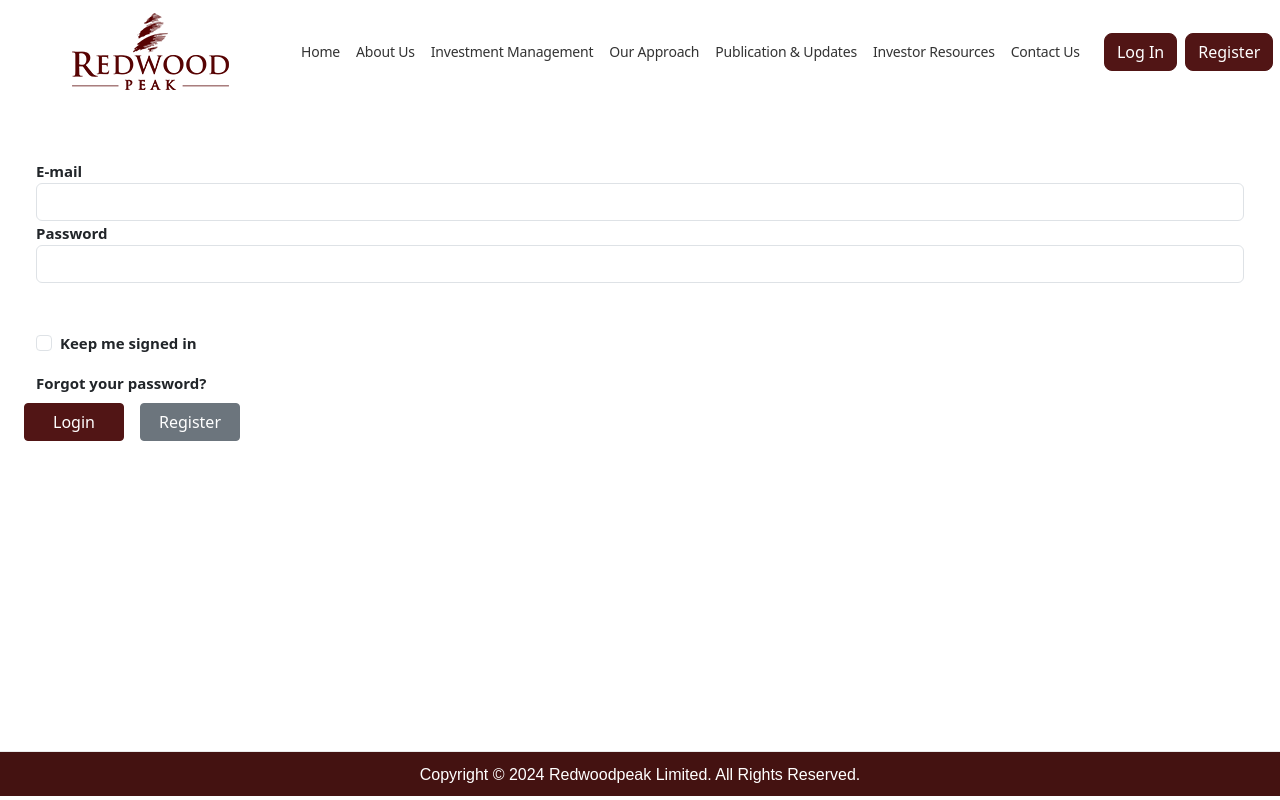
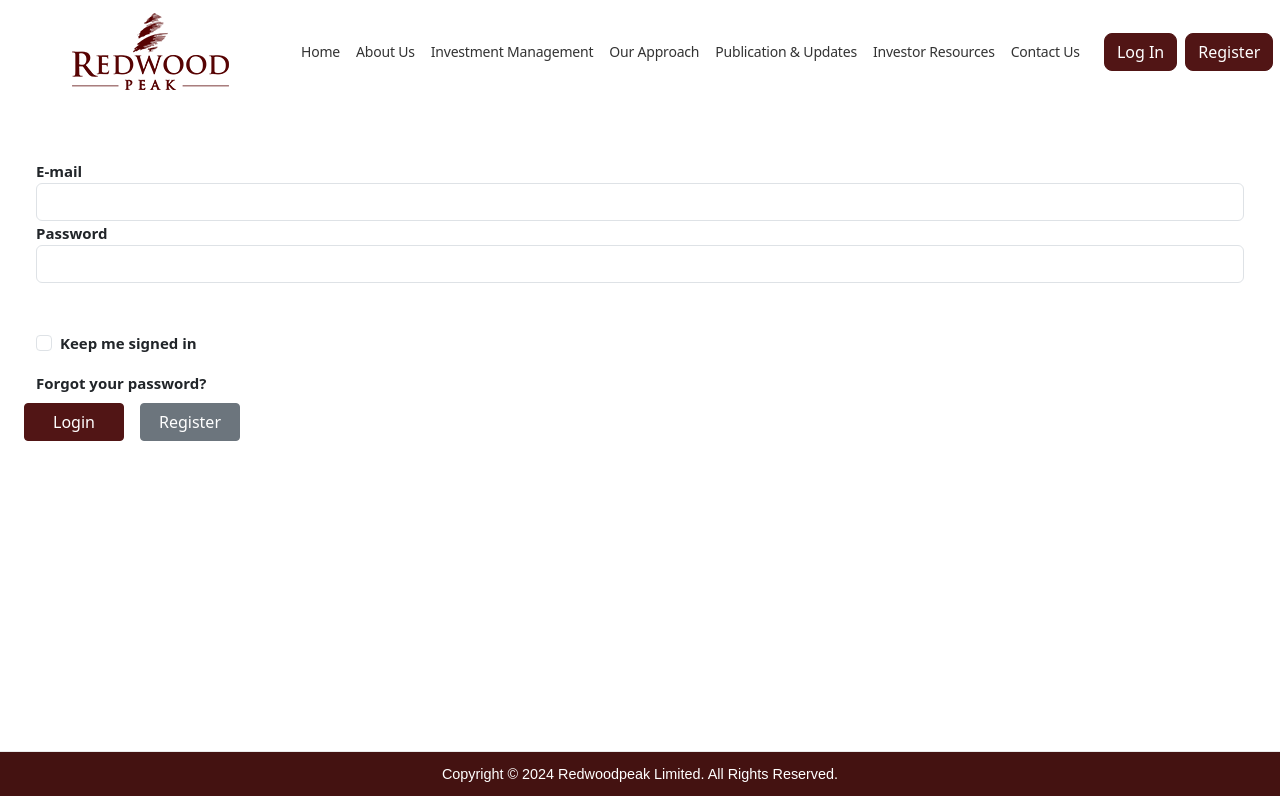
Before and after one commit to Intelli-Management-Group/Redwoodpeak_ReactFE, a React (Create React App) app: page /login in a window 1280 px wide. Shown: the top 800 px of the page. Built offline with nearby package versions, Linux system fonts and the light colour scheme.

Commit message:
Footer Fonts size decrese

```diff
--- a/src/pages/Component/Footer/Footer.js
+++ b/src/pages/Component/Footer/Footer.js
@@ -6,7 +6,7 @@ const Footer = () => {
   return (
     <footer className="footer mt-4">
       <div className="container">
-        <p className="text-center mb-0">
+        <p className="text-center mb-0 contactSectionFonts">
           Copyright © 2024 Redwoodpeak Limited. All Rights Reserved.
         </p>
       </div>
```
